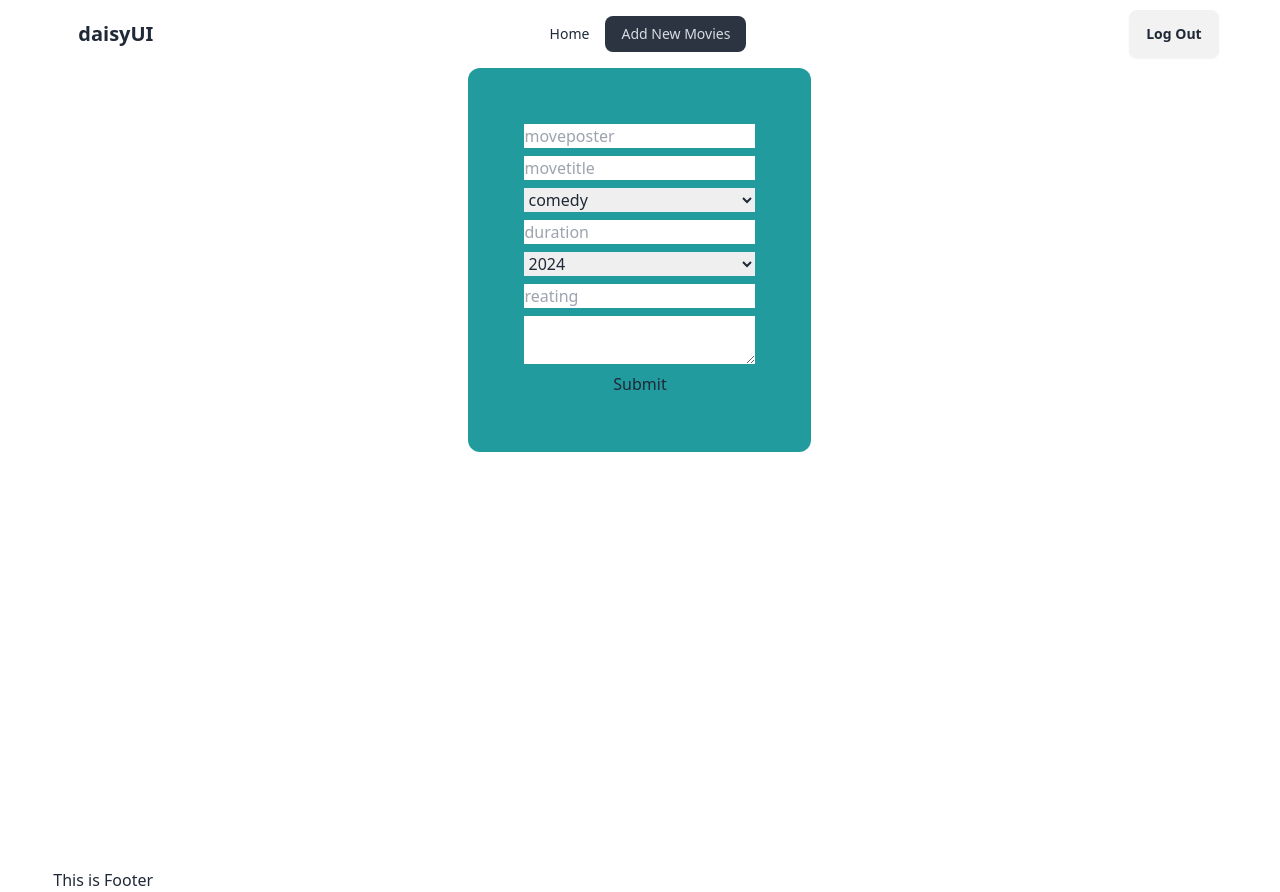
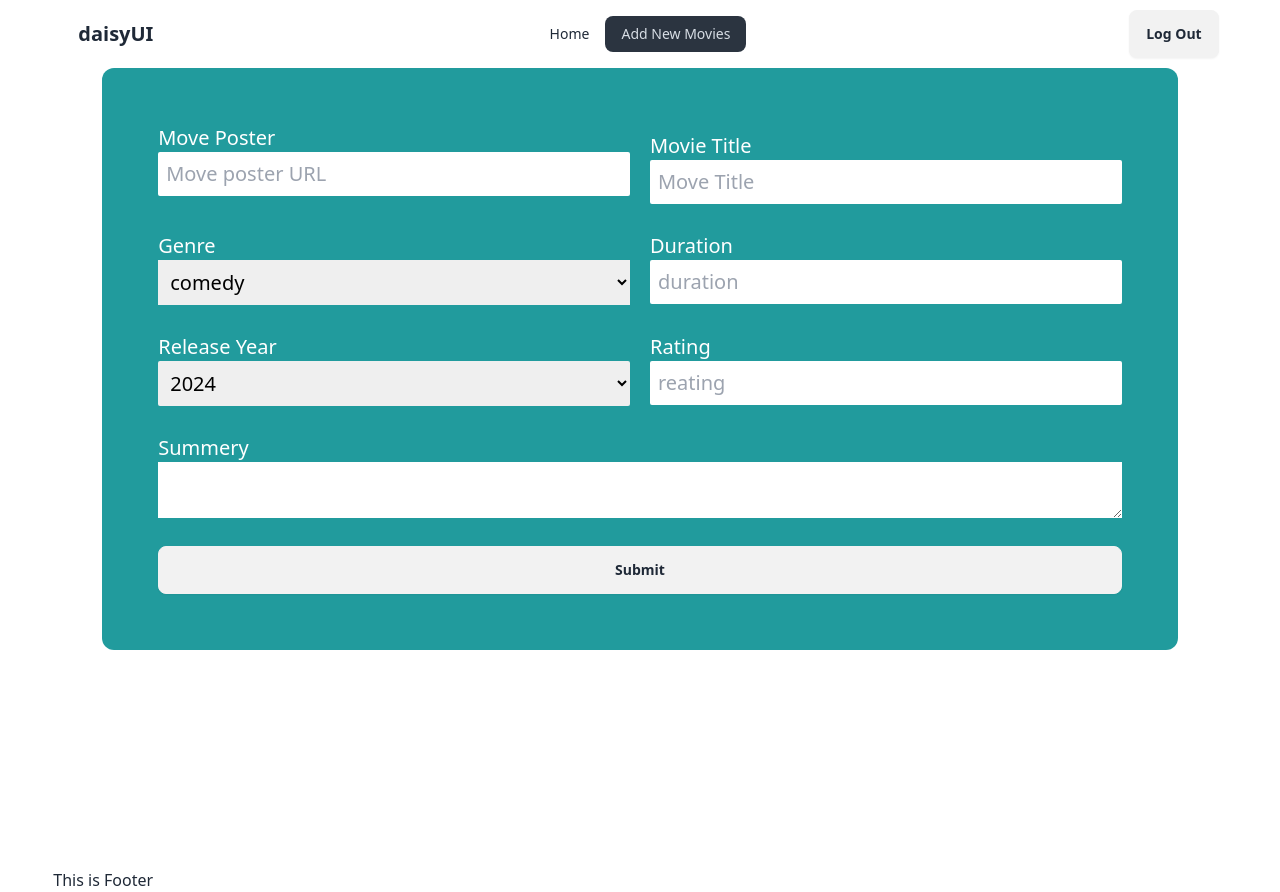
Before and after one commit to showrov4g/orchid, a React (Vite) app: page /addMovies in a window 1280 px wide. Built offline with nearby package versions, Linux system fonts and the light colour scheme; no server answers; sample sign-in values are in the browser's storage.

Commit message:
add movies data send successfully to the server

```diff
--- a/package.json
+++ b/package.json
@@ -17,6 +17,7 @@
     "react-dom": "^18.3.1",
     "react-hook-form": "^7.53.2",
     "react-router-dom": "^7.0.2",
+    "react-simple-star-rating": "^5.1.7",
     "react-spinners": "^0.14.1",
     "react-toastify": "^10.0.6",
     "sort-by": "^1.2.0",
--- a/src/Components/AddMovies.jsx
+++ b/src/Components/AddMovies.jsx
@@ -1,47 +1,89 @@
 import { useForm } from "react-hook-form";
+
 const AddMovies = () => {
   const {
     register,
     handleSubmit,
     formState: { errors },
   } = useForm();
-  const onSubmit = (data) => console.log(data);
+  const onSubmit = (data) => {
+    const{duration, genre, moveposter, movetitle, rating, releaseyear, summary} =data;
+    const movies = {duration, genre, moveposter, movetitle, rating, releaseyear, summary}
+    console.log(data)
+    fetch('https://orchid-server.vercel.app/movies',{
+      method: "POST",
+      headers:{
+        "content-type": "application/json"
+      },
+      body: JSON.stringify(movies)
+    })
+    .then(res=>res.json())
+    .then(data => console.log(data))
+    .catch(err => console(err))
+  };
   console.log(errors);
 
   return (
-    <div className="flex justify-center items-center">
-      <form onSubmit={handleSubmit(onSubmit)} className="grid grid-flow-dense bg-[#219B9D] p-14 rounded-xl space-y-2">
-        <div>
+    <div className="flex justify-center items-center w-11/12 mx-auto">
+      <form
+        onSubmit={handleSubmit(onSubmit)}
+        className="w-full grid gap-5 bg-[#219B9D] p-14 rounded-xl space-y-2"
+      >
+        <label htmlFor="" className="flex flex-col text-xl capitalize text-white"> Move Poster
           <input
+            className="text-black p-2 outline-none rounded-sm"
             type="url"
-          placeholder="moveposter"
+            placeholder="Move poster URL"
             {...register("moveposter", { required: true })}
           />
-        </div>
+        </label>
+
+    <label htmlFor="" className="flex flex-col text-xl capitalize text-white"> Movie Title
     <input
+    className="text-black p-2 outline-none rounded-sm"
           type="text"
-          placeholder="movetitle"
+          placeholder="Move Title"
           {...register("movetitle", { required: true, min: 1 })}
         />
-        <select {...register("genre", { required: true })}>
+    </label>
+    <label htmlFor="" className="flex flex-col text-xl capitalize text-white"> Genre
+    <select className="text-black p-2 outline-none" {...register("genre", { required: true })}>
           <option value="comedy">comedy</option>
         </select>
+    </label>
+    <label htmlFor="" className="flex flex-col text-xl capitalize text-white">Duration
     <input
+    className="text-black p-2 outline-none rounded-sm"
           type="number"
           placeholder="duration"
           {...register("duration", { required: true, min: 60 })}
         />
-        <select {...register("releaseyear", { required: true })}>
+    </label>
+    <label htmlFor="" className="flex flex-col text-xl capitalize text-white"> Release Year
+    <select className="text-black p-2 outline-none rounded-sm" {...register("releaseyear", { required: true })}>
           <option value="2024">2024</option>
+          <option value="2023">2023</option>
+          <option value="2022">2022</option>
+          <option value="2021">2021</option>
+          <option value="2020">2020</option>
         </select>
+    </label>
+    <label htmlFor="" className="flex flex-col text-xl capitalize text-white"> Rating
     <input
+    className="text-black p-2 outline-none rounded-sm"
           type="text"
           placeholder="reating"
-          {...register("reating", { required: true })}
+          {...register("rating", { required: true })}
         />
-        <textarea {...register("summary", { required: true, min: 10 })} />
+    </label>
+        <label htmlFor="" className="flex flex-col col-span-2 text-xl capitalize text-white" > summery
+        <textarea className="text-black outline-none"
 
-        <input type="submit" />
+          {...register("summary", { required: true, min: 10 })}
+        />
+        </label>
+
+        <input className="col-span-2 btn" type="submit" />
       </form>
     </div>
   );
```
Also changed, not shown: 1 other file (tests, documents, lock files or other folders). Lines whose indentation alone changed are shown as unchanged.
